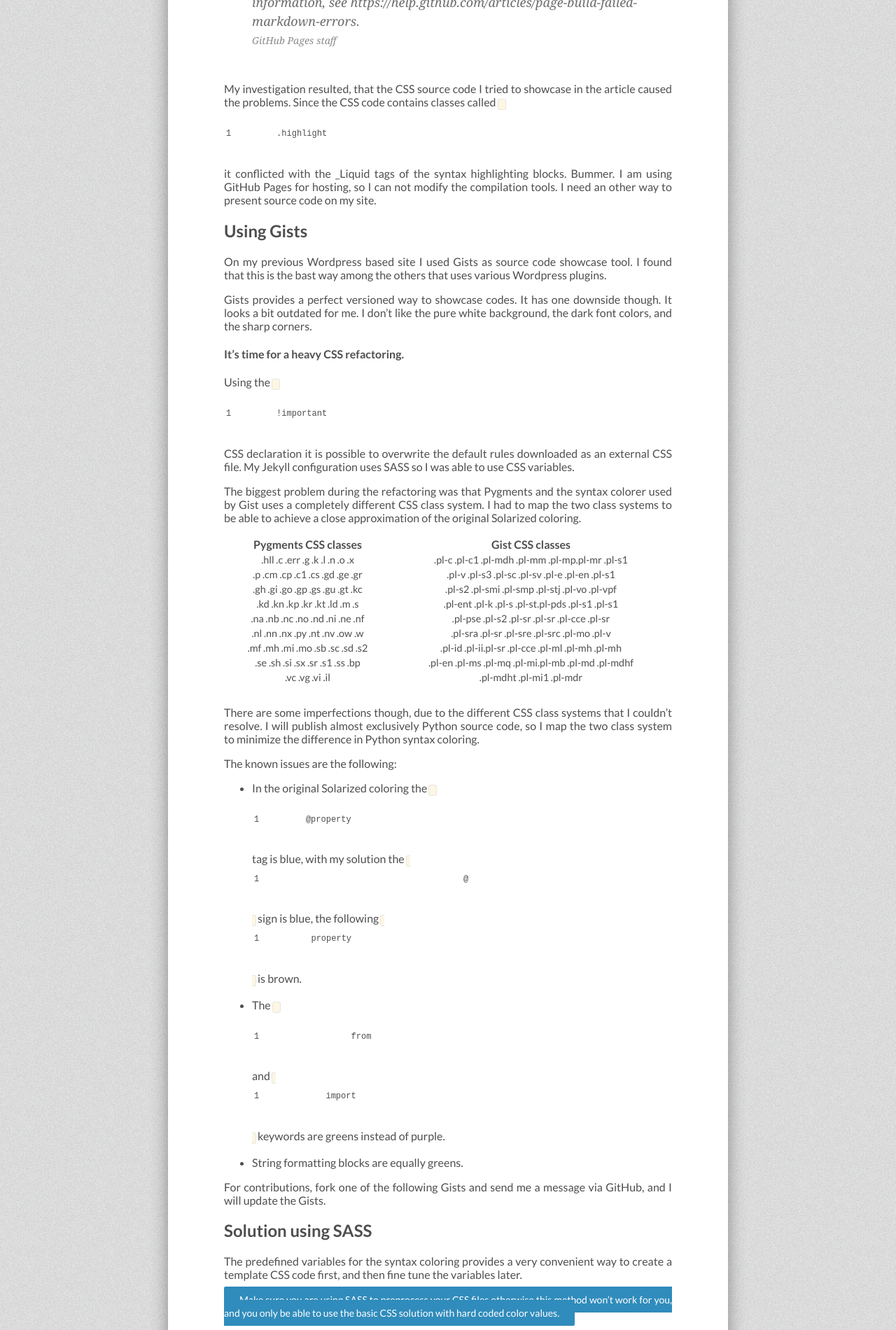
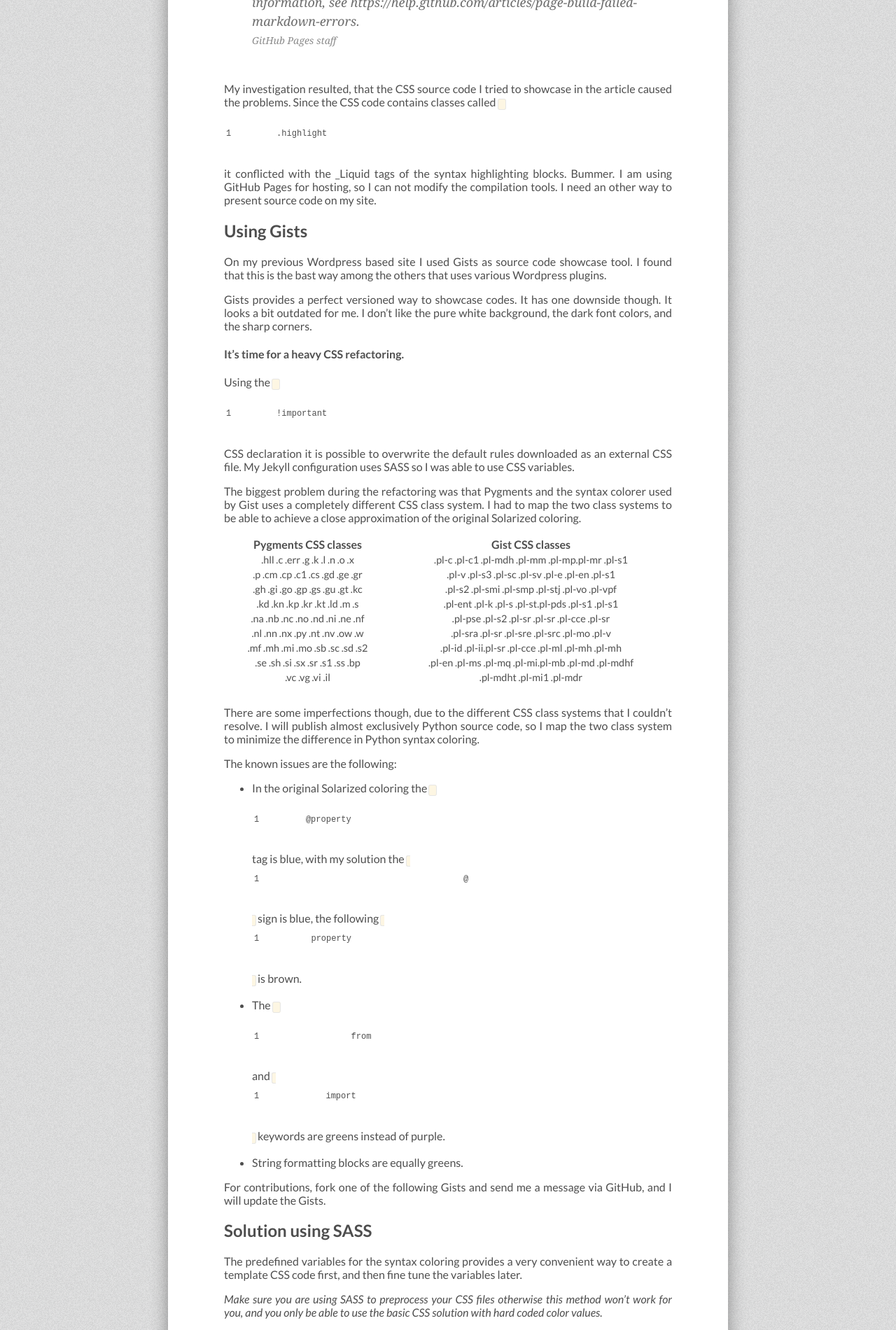
Before and after one commit to tiborsimon/tiborsimon.github.io, a Jekyll site: the page built from _posts/2015-04-19-solarized-theme-for-embedded-gists.md, in a window 1280 px wide. Shown: the part 832-2732 px from the top of the page at 70% size. Built offline with Jekyll 4.4.1, drawn with Linux system fonts in a browser that asks for light colours; nearby versions of some CDN libraries; comment, search, counter and statistics services are not loaded; grey boxes are pictures that could not be loaded.

Commit message:
article update

```diff
--- a/_posts/2015-04-19-solarized-theme-for-embedded-gists.md
+++ b/_posts/2015-04-19-solarized-theme-for-embedded-gists.md
@@ -68,7 +68,7 @@ For contributions, fork one of the following Gists and send me a message via Git
 
 The predefined variables for the syntax coloring provides a very convenient way to create a template CSS code first, and then fine tune the variables later.
 
-<a class="btn btn-info">Make sure you are using SASS to preprocess your CSS files otherwise this method won't work for you, and you only be able to use the basic CSS solution with hard coded color values.</a>
+_Make sure you are using SASS to preprocess your CSS files otherwise this method won't work for you, and you only be able to use the basic CSS solution with hard coded color values._
 
 {% gist tiborsimon/b6574052bb3167651f88 %}
 
```
